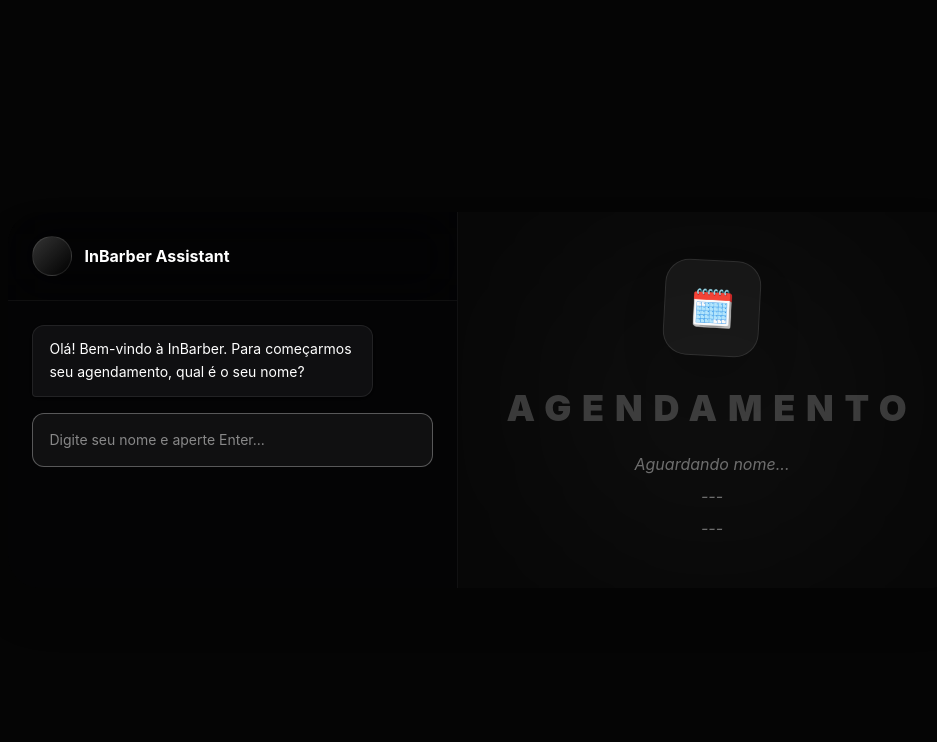
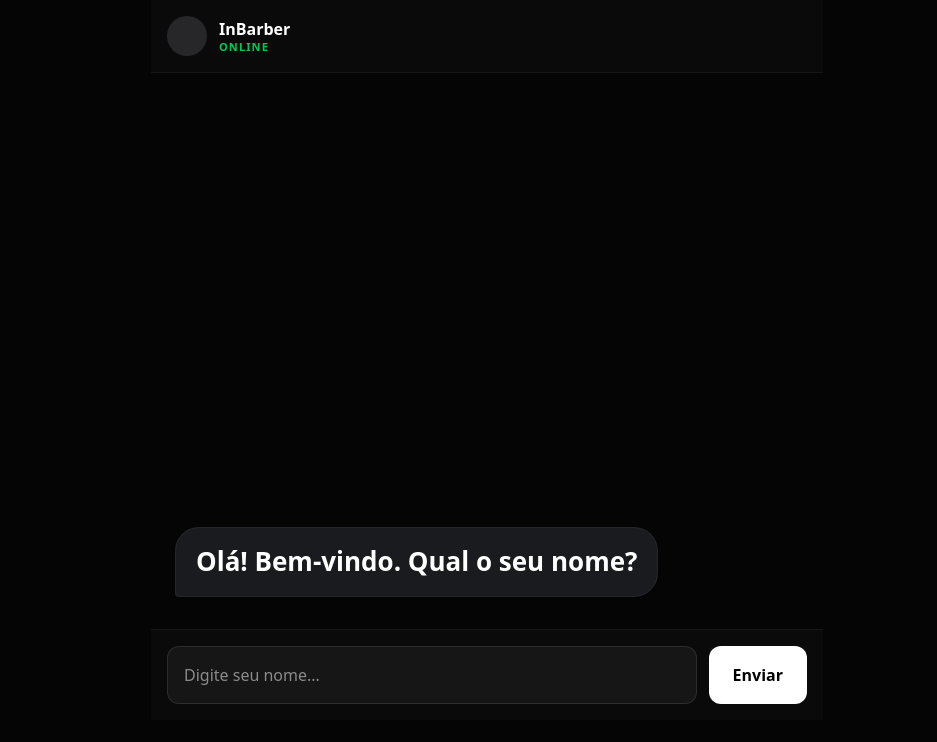
Before and after one commit to JoaozinDaprogramacao/barbercenter, a Next.js app: page / in a window 1280 px wide. Shown: the top 742 px of the page, without its empty margins (153-1090 px from the left). Built offline with nearby package versions, Linux system fonts and the light colour scheme.

Commit message:
feat: design aprovado

```diff
--- a/src/app/globals.css
+++ b/src/app/globals.css
@@ -35,17 +35,29 @@ main {
   -webkit-backdrop-filter: blur(24px);
 }
 
-html,
-body {
+html, body {
+  width: 100%;
   height: 100%;
-  margin: 0;
-  padding: 0;
-  background-color: #0A0A0A;
+  position: fixed; /* Trava o body na tela */
+  overflow: hidden; /* Impede scroll global */
+  overscroll-behavior: none; /* Mata o efeito "elástico" e pulos do iOS */
+  background-color: #050505;
+  touch-action: manipulation;
+  -webkit-overflow-scrolling: touch;
+}
+
+.chat-viewport {
+  height: 100dvh;
   display: flex;
-  justify-content: center;
-  align-items: center;
-  font-family: 'Inter', system-ui, sans-serif;
+  flex-direction: column;
 }
+
+.chat-container {
+  height: 100dvh; /* Dynamic Viewport Height (iOS) */
+  display: flex;
+  flex-direction: column;
+}
+
 
 .no-scrollbar::-webkit-scrollbar {
   display: none;
--- a/src/app/page.tsx
+++ b/src/app/page.tsx
@@ -9,112 +9,118 @@ import { ServiceSelector } from "@/components/ServiceSelector";
 export default function BarberChat() {
   const [step, setStep] = useState(1);
   const [userData, setUserData] = useState({ name: "", service: "", date: "", time: "" });
+  const [inputValue, setInputValue] = useState("");
   const scrollRef = useRef<HTMLDivElement>(null);
 
-  // Auto-scroll para a última mensagem
   useEffect(() => {
     if (scrollRef.current) {
       scrollRef.current.scrollTop = scrollRef.current.scrollHeight;
     }
-  }, [step]);
+  }, [step, userData]);
 
-  const handleName = (e: React.KeyboardEvent<HTMLInputElement>) => {
-    if (e.key === "Enter" && userData.name) setStep(2);
+  const handleSendName = () => {
+    if (inputValue.trim().length > 1) {
+      setUserData({ ...userData, name: inputValue });
+      setStep(2);
+      setInputValue("");
+    }
+  };
+
+  // A MÁGICA ANTI-PULO DO iPHONE
+  const handleFocus = () => {
+    // Força o navegador a abortar qualquer tentativa de scroll na página principal
+    setTimeout(() => {
+      window.scrollTo(0, 0);
+      document.body.scrollTop = 0;
+    }, 0);
+    setTimeout(() => {
+      window.scrollTo(0, 0);
+    }, 50); // Double check para o tempo da animação do teclado
   };
 
   return (
-    <div className="min-h-screen bg-[#050505] text-text-primary flex items-center justify-center p-0 md:p-6">
-      <main className="w-full max-w-5xl bg-surface/30 md:glass flex flex-col md:flex-row md:rounded-[32px] overflow-hidden shadow-2xl border-none md:border md:border-white/5 transition-all md:h-[750px]">
+    // position absolute e inset-0 prendem o container nos 4 cantos da tela nativamente
+    <main className="absolute inset-0 flex flex-col bg-[#050505] max-w-2xl mx-auto overflow-hidden">
 
-        {/* Lado Esquerdo: O Chatbot Ativo */}
-        <aside className="w-full md:w-[450px] flex flex-col bg-black/40 shrink-0 border-b md:border-b-0 md:border-r border-white/5">
-          <header className="p-6 border-b border-white/5 bg-black/20 backdrop-blur-xl shrink-0">
-            <div className="flex items-center gap-3">
-              <div className="w-10 h-10 rounded-full bg-accent-gradient border border-white/10" />
-              <h1 className="font-bold text-base">InBarber Assistant</h1>
+      {/* HEADER FIXO */}
+      <header className="p-4 border-b border-white/5 bg-[#0A0A0A] flex items-center gap-3 shrink-0 z-20">
+        <div className="w-10 h-10 rounded-full bg-zinc-800" />
+        <div>
+          <h1 className="font-bold text-[16px] text-white leading-none">InBarber</h1>
+          <p className="text-[11px] text-green-500 font-bold uppercase tracking-widest mt-1 leading-none">Online</p>
         </div>
       </header>
 
-          <div ref={scrollRef} className="flex-1 p-6 space-y-6 overflow-y-auto no-scrollbar scroll-smooth">
-            {/* PERGUNTA 1: NOME */}
-            <ChatBubble isAi text="Olá! Bem-vindo à InBarber. Para começarmos seu agendamento, qual é o seu nome?" />
+      {/* ÁREA DE MENSAGENS (Aqui o scroll interno flui normalmente) */}
+      <div ref={scrollRef} className="flex-1 overflow-y-auto p-4 md:p-6 no-scrollbar flex flex-col z-10">
+        <div className="mt-auto space-y-6 pb-2">
 
+          <ChatBubble isAi isBig text="Olá! Bem-vindo. Qual o seu nome?" />
+
+          {step >= 2 && (
+            <>
+              <ChatBubble text={userData.name} />
+              <ChatBubble isAi isBig text={`Prazer, ${userData.name.split(' ')[0]}! Qual serviço vamos fazer hoje?`} />
+            </>
+          )}
+
+          {step >= 3 && (
+            <>
+              <ChatBubble text={userData.service} />
+              <ChatBubble isAi isBig text="Ótimo. Escolha o dia e o horário:" />
+              <div className="space-y-6 pt-2">
+                <DateSelector />
+                <TimeGrid />
+              </div>
+            </>
+          )}
+
+          {step === 4 && (
+            <ChatBubble isAi text="Tudo pronto! Seu agendamento foi realizado. ✂️" />
+          )}
+
+        </div>
+      </div>
+
+      {/* FOOTER FIXO (Preso no rodapé, sobe limpo junto com o teclado) */}
+      <footer className="p-4 bg-[#0A0A0A] border-t border-white/5 shrink-0 z-20 pb-safe">
         {step === 1 && (
-              <div className="animate-in fade-in slide-in-from-left-4 duration-500">
+          <div className="flex gap-3">
             <input
-                  autoFocus
               type="text"
-                  placeholder="Digite seu nome e aperte Enter..."
-                  className="w-full bg-white/5 border border-white/10 p-4 rounded-xl text-sm outline-none focus:border-white/30 transition-all"
-                  onKeyDown={handleName}
-                  onChange={(e) => setUserData({ ...userData, name: e.target.value })}
+              placeholder="Digite seu nome..."
+              // onFocus com a trava aplicada
+              onFocus={handleFocus}
+              className="flex-1 bg-white/5 border border-white/10 p-4 rounded-xl text-[16px] text-white outline-none focus:bg-white/10"
+              value={inputValue}
+              onChange={(e) => setInputValue(e.target.value)}
+              onKeyDown={(e) => e.key === "Enter" && handleSendName()}
             />
+            <button
+              onClick={handleSendName}
+              className="bg-white text-black px-6 rounded-xl font-bold text-[16px] active:scale-95 transition-transform"
+            >
+              Enviar
+            </button>
           </div>
         )}
 
-            {/* PERGUNTA 2: SERVIÇO */}
-            {step >= 2 && (
-              <>
-                <ChatBubble text={userData.name} />
-                <ChatBubble isAi text={`Prazer em te conhecer, ${userData.name.split(' ')[0]}! Qual serviço você deseja realizar hoje?`} />
-
         {step === 2 && (
-                  <div className="animate-in fade-in slide-in-from-left-4 duration-500">
-                    <ServiceSelector onSelect={(s) => { setUserData({ ...userData, service: s }); setStep(3); }} />
+          <div className="animate-in fade-in slide-in-from-bottom-2">
+            <ServiceSelector onSelect={(s) => { setUserData({...userData, service: s}); setStep(3); }} />
           </div>
         )}
-              </>
-            )}
-
-            {/* PERGUNTA 3: HORÁRIO */}
-            {step >= 3 && (
-              <>
-                <ChatBubble text={userData.service} />
-                <ChatBubble isAi text="Ótima escolha! Agora, qual o melhor dia e horário para você?" />
 
         {step === 3 && (
-                  <div className="space-y-4 animate-in fade-in slide-in-from-left-4 duration-500 pb-20">
-                    <DateSelector />
-                    <TimeGrid />
           <button
             onClick={() => setStep(4)}
-                      className="w-full bg-white text-black py-4 rounded-xl font-bold active:scale-95 transition-all shadow-lg"
+            className="w-full bg-white text-black py-5 rounded-xl font-black text-[16px] uppercase tracking-widest active:scale-95 transition-all shadow-xl"
           >
-                      Confirmar Horário
+            Confirmar Agendamento
           </button>
-                  </div>
         )}
-              </>
-            )}
+      </footer>
 
-            {/* FINALIZAÇÃO */}
-            {step === 4 && (
-              <>
-                <ChatBubble text="Horário selecionado!" />
-                <ChatBubble isAi text={`Tudo pronto, ${userData.name.split(' ')[0]}! Seu agendamento para ${userData.service} foi realizado com sucesso. Te esperamos lá! ✂️`} />
-              </>
-            )}
-          </div>
-        </aside>
-
-        {/* Lado Direito: Visual de Destaque (Desktop Only) */}
-        <section className="hidden md:flex flex-1 flex-col items-center justify-center p-12 bg-background/20 relative overflow-hidden">
-          {/* Elemento Decorativo: Um preview do que está acontecendo */}
-          <div className="text-center space-y-6 z-10">
-            <div className="w-24 h-24 bg-white/5 rounded-3xl border border-white/10 flex items-center justify-center mx-auto mb-8 rotate-3 shadow-2xl">
-              <span className="text-4xl">🗓️</span>
-            </div>
-            <h2 className="text-4xl font-black opacity-20 uppercase tracking-[0.3em]">Agendamento</h2>
-            <div className="space-y-2 opacity-40 italic">
-              <p>{userData.name || "Aguardando nome..."}</p>
-              <p>{userData.service || "---"}</p>
-              <p>{userData.time || "---"}</p>
-            </div>
-          </div>
-          {/* Background Blur Decorativo */}
-          <div className="absolute top-1/2 left-1/2 -translate-x-1/2 -translate-y-1/2 w-[300px] h-[300px] bg-white/5 rounded-full blur-[120px]" />
-        </section>
     </main>
-    </div>
   );
 }
--- a/src/components/ChatBubble.tsx
+++ b/src/components/ChatBubble.tsx
@@ -1,17 +1,16 @@
-// components/ChatBubble.tsx
 interface BubbleProps {
   text: string;
   isAi?: boolean;
+  isBig?: boolean; // Nova propriedade para destacar a pergunta
 }
 
-export const ChatBubble = ({ text, isAi }: BubbleProps) => (
-  <div className={`flex w-full ${isAi ? 'justify-start' : 'justify-end'} mb-4 animate-in fade-in slide-in-from-bottom-2 duration-300`}>
-    <div
-      className={`max-w-[85%] px-4 py-3 text-[14px] leading-relaxed shadow-sm
-        ${isAi
-          ? 'bg-surface border border-border-main text-text-primary rounded-[12px_12px_12px_4px]'
-          : 'bg-zinc-custom text-text-primary rounded-[12px_12px_4px_12px]'
-        }`}
+export const ChatBubble = ({ text, isAi, isBig }: BubbleProps) => (
+  <div className={`flex w-full ${isAi ? 'justify-start' : 'justify-end'} animate-in fade-in slide-in-from-bottom-2`}>
+    <div className={`max-w-[90%] px-5 py-4 shadow-sm leading-snug
+      ${isBig ? 'text-[26px] font-black rounded-3xl' : 'text-[16px] font-medium rounded-2xl'}
+      ${isAi
+        ? 'bg-[#1A1B1E] border border-white/5 text-white rounded-bl-sm'
+        : 'bg-white text-black rounded-br-sm'}`}
     >
       {text}
     </div>
--- a/src/components/ServiceSelector.tsx
+++ b/src/components/ServiceSelector.tsx
@@ -1,25 +1,12 @@
-const services = [
-  { id: 1, name: "Corte Masculino", price: "R$ 50", time: "45 min", icon: "✂️" },
-  { id: 2, name: "Barba Terapia", price: "R$ 40", time: "30 min", icon: "🪒" },
-  { id: 3, name: "Combo (Corte + Barba)", price: "R$ 80", time: "1h 15min", icon: "🔥" },
-];
-
-export const ServiceSelector = ({ onSelect }: { onSelect: (name: string) => void }) => (
+export const ServiceSelector = ({ onSelect }: { onSelect: (s: string) => void }) => (
   <div className="grid grid-cols-1 gap-3">
-    {services.map((s) => (
+    {["Corte Masculino", "Barba", "Combo"].map((s) => (
       <button
-        key={s.id}
-        onClick={() => onSelect(s.name)}
-        className="group flex items-center justify-between p-5 rounded-2xl border border-white/5 bg-white/5 hover:bg-white hover:text-black transition-all duration-300"
+        key={s}
+        onClick={() => onSelect(s)}
+        className="w-full p-5 text-center rounded-2xl bg-white/5 border border-white/10 text-white text-[16px] font-bold active:bg-white active:text-black transition-all"
       >
-        <div className="flex items-center gap-4">
-          <span className="text-2xl">{s.icon}</span>
-          <div className="text-left">
-            <p className="font-bold text-lg leading-tight">{s.name}</p>
-            <p className="text-xs opacity-60 group-hover:text-black/60">{s.time}</p>
-          </div>
-        </div>
-        <span className="font-black text-lg">{s.price}</span>
+        {s}
       </button>
     ))}
   </div>
```
Lines whose indentation alone changed are shown as unchanged.
